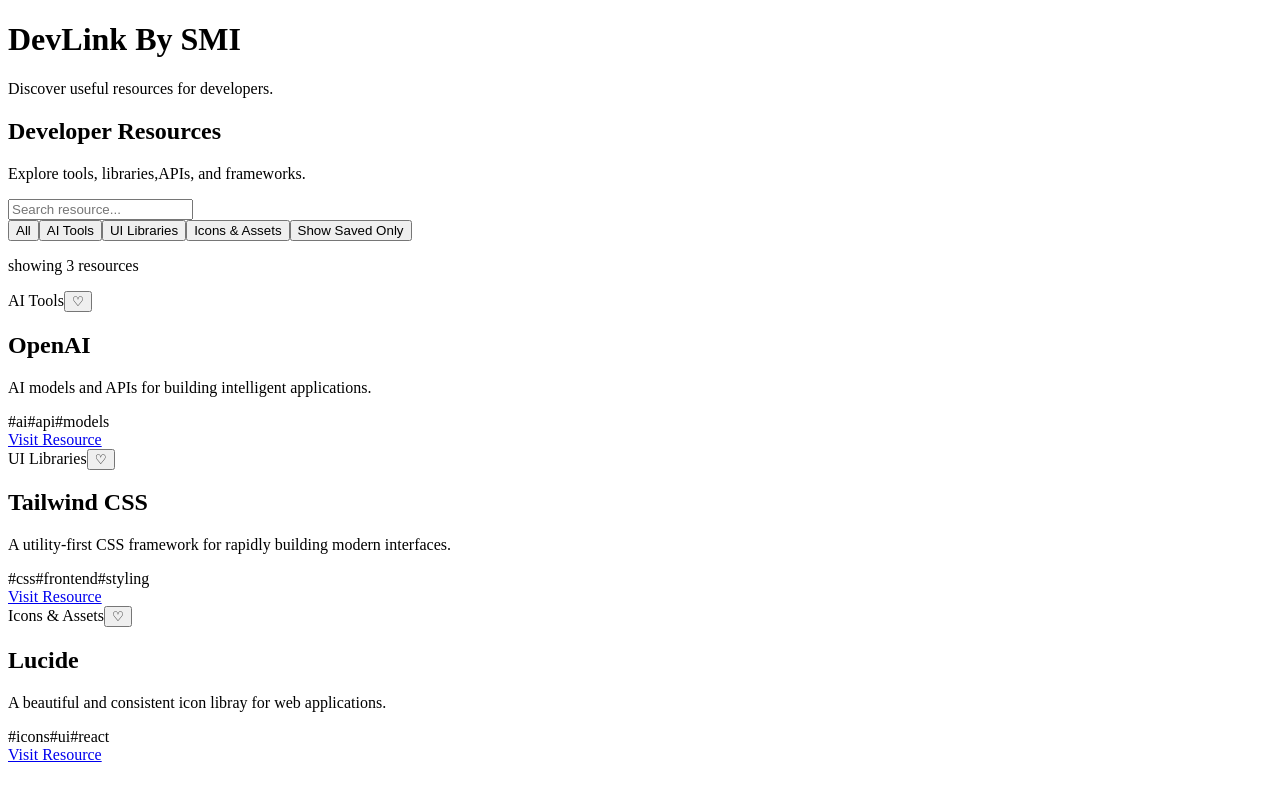
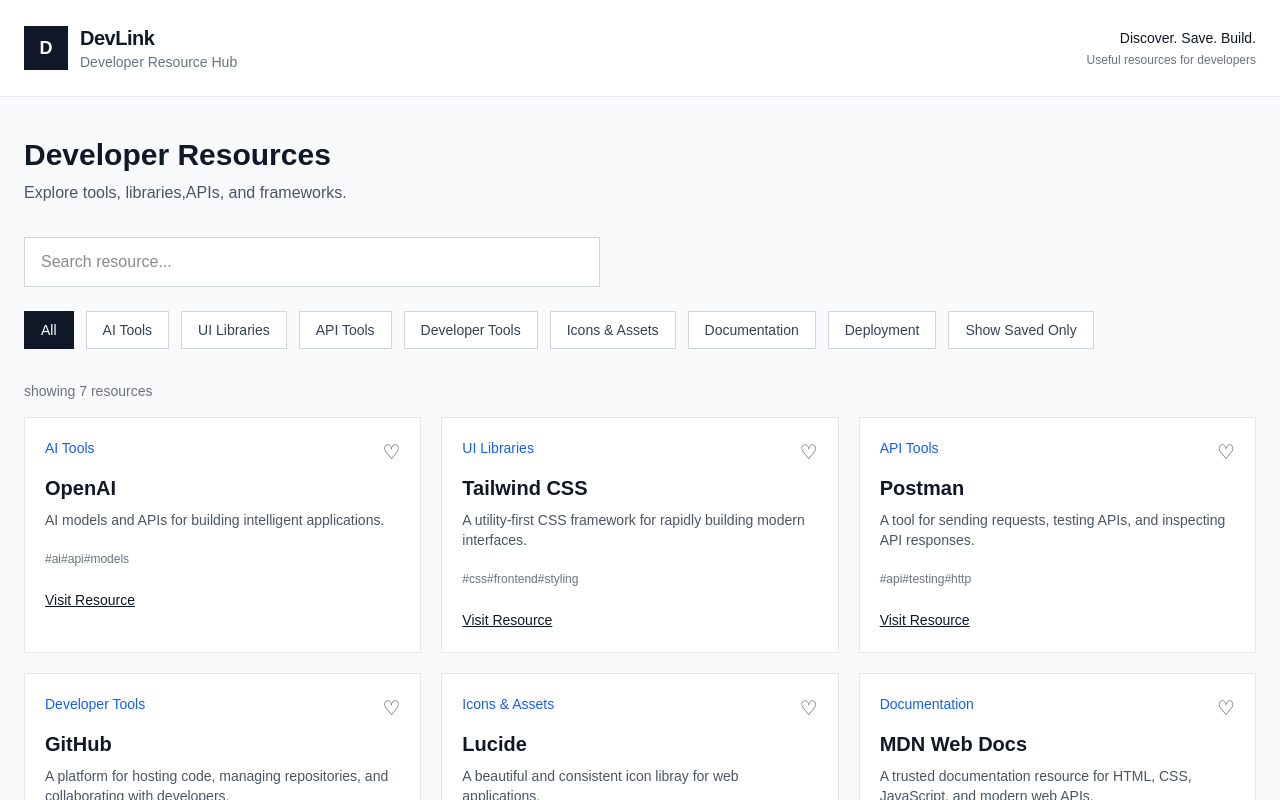
Before and after one commit to Smi-abbasi/DevLink, a Next.js app: page / in a window 1280 px wide. Shown: the top 800 px of the page. Built offline with nearby package versions, Linux system fonts and the light colour scheme.

Commit message:
Add useful developer resources

```diff
--- a/app/layout.js
+++ b/app/layout.js
@@ -1,3 +1,4 @@
+import "./globals.css";
 export default function RootLayout({children}){
   return(
     <html lang="en">
--- a/app/page.js
+++ b/app/page.js
@@ -87,19 +87,37 @@
     return matchesSearch && matchesCategory && matchesBookmark;
   });
 
+  const relatedResources = selectedResource ? resources.filter((resource)=> resource.category === selectedResource.category && resource.id !== selectedResource.id):[];
+
   return(
     <main className="min-h-screen bg-gray-50">
       {/*header*/}
-      <header className="border-b bg-white">
-        <div className="mx-auto max-w-7xl px-6 py-5">
-          <h1 className="text-2xl font-bold text-gray-900">
-            DevLink By SMI
-          </h1>
-          <p className="mt-1 text-sm text-gray-600">
-            Discover useful resources for developers.
-          </p>
+      <header className="border-b border-gray-200 bg-white">
+          <div className="mx-auto flex max-w-7xl items-center justify-between gap-6 px-6 py-6">
+            <div className="flex items-center gap-3">
+              <div className="flex h-11 w-11 items-center justify-center bg-gray-900 text-lg font-bold text-white">
+                D
+              </div>
+              <div>
+                <h1 className="text-xl font-bold tracking-tight text-gray-900">
+                  DevLink
+                </h1>
+                <p className="text-sm text-gray-500">
+                  Developer Resource Hub
+                </p>
+              </div>
+            </div>
+
+            <div className="hidden text-right sm:block">
+              <p className="text-sm font-medium text-gray-900">
+                Discover. Save. Build.
+              </p>
+              <p className="mt-1 text-xs text-gray-500">
+                Useful resources for developers
+              </p>
+            </div>
           </div>
-      </header>
+        </header>
       {/*main*/}
       <section className="mx-auto max-w-7xl px-6 py-10">
        <div>
@@ -168,7 +186,7 @@
           resource={resource}
           isBookmarked={bookmarks.includes(resource.id)}
           onToggleBookmark={toggleBookmark}
-          onSelectedsource={setSelectedResource}
+          onSelectResource={setSelectedResource}
           />
         ))}
       </div>
@@ -212,6 +230,28 @@
           {selectedResource.install}
         </code>
       </div>
+
+      {relatedResources.length > 0 && (
+  <div className="mt-6">
+    <h3 className="text-sm font-semibold text-gray-900">
+      Related Tools
+    </h3>
+
+    <div className="mt-2 space-y-2">
+      {relatedResources.map((resource) => (
+        <button
+          key={resource.id}
+          type="button"
+          onClick={() => setSelectedResource(resource)}
+          className="block text-sm text-gray-700 underline hover:text-black"
+        >
+          {resource.title}
+        </button>
+          ))}
+        </div>
+      </div>
+    )}
+
       <a
         href={selectedResource.url}
         target="_blank"
--- a/components/ResourceCard.jsx
+++ b/components/ResourceCard.jsx
@@ -1,4 +1,4 @@
-export default function ResourceCard({resource,isBookmarked,onToggleBookmark,}){
+export default function ResourceCard({resource,isBookmarked,onToggleBookmark,onSelectResource}){
     return(
         <article className="border border-gray-200 bg-white p-5">
            <div className="flex items-start justify-between gap-4">
@@ -7,19 +7,20 @@
             </span>
 
             <button type="button" onClick={()=>onToggleBookmark(resource.id)}
-              arial-label={
-                isBookmarked?`Remove${resource.title} from bookmarks`:`Bookmark ${resource.title}`
+              aria-label={
+                isBookmarked?`Remove ${resource.title} from bookmarks`:`Bookmark ${resource.title}`
               }
-              className="text-xl text-gray-700 hover:text-grau--black">
+              className="text-xl text-gray-700 hover:text-black">
                 {isBookmarked ? "♥" : "♡"}
              </button>
              </div>
 
-              <h2 className="mt-2 text-xl font-semibold text-gray=900">
+              <h2 onClick={()=> onSelectResource(resource)}
+              className="mt-2 text-xl font-semibold text-gray-900">
                 {resource.title}
             </h2>
 
-            <p className="mt-2 text-sm tet-gray-600">
+            <p className="mt-2 text-sm text-gray-600">
                 {resource.description}
             </p>
 
--- a/data/resources.js
+++ b/data/resources.js
@@ -19,8 +19,30 @@
         pricing:"Free",
         install:"npm install tailwindcss",
     },
+      {
+        id: 3,
+        title: "Postman",
+        description:
+            "A tool for sending requests, testing APIs, and inspecting API responses.",
+        category: "API Tools",
+        tags: ["api", "testing", "http"],
+        url: "https://www.postman.com",
+        pricing: "Free plan available",
+        install: "Download from the official website",
+        },
     {
-        id:3,
+        id: 4,
+        title: "GitHub",
+        description:
+            "A platform for hosting code, managing repositories, and collaborating with developers.",
+        category: "Developer Tools",
+        tags: ["git", "github", "collaboration"],
+        url: "https://github.com",
+        pricing: "Free plan available",
+        install: "No installation required",
+        },
+         {
+        id:5,
         title:"Lucide",
         description:"A beautiful and consistent icon libray for web applications.",
         category:"Icons & Assets",
@@ -29,6 +51,30 @@
         pricing:"Free",
         install:"npm install lucide-react",
     },
+
+        {
+        id: 6,
+        title: "MDN Web Docs",
+        description:
+            "A trusted documentation resource for HTML, CSS, JavaScript, and modern web APIs.",
+        category: "Documentation",
+        tags: ["html", "css", "javascript", "web"],
+        url: "https://developer.mozilla.org",
+        pricing: "Free",
+        install: "No installation required",
+        },
+        {
+        id: 7,
+        title: "Vercel",
+        description:
+            "A deployment platform for hosting modern frontend and Next.js applications.",
+        category: "Deployment",
+        tags: ["nextjs", "hosting", "deployment"],
+        url: "https://vercel.com",
+        pricing: "Free plan available",
+        install: "Deploy through the Vercel dashboard",
+        },
+
 ];
 
 export default resources;
```
